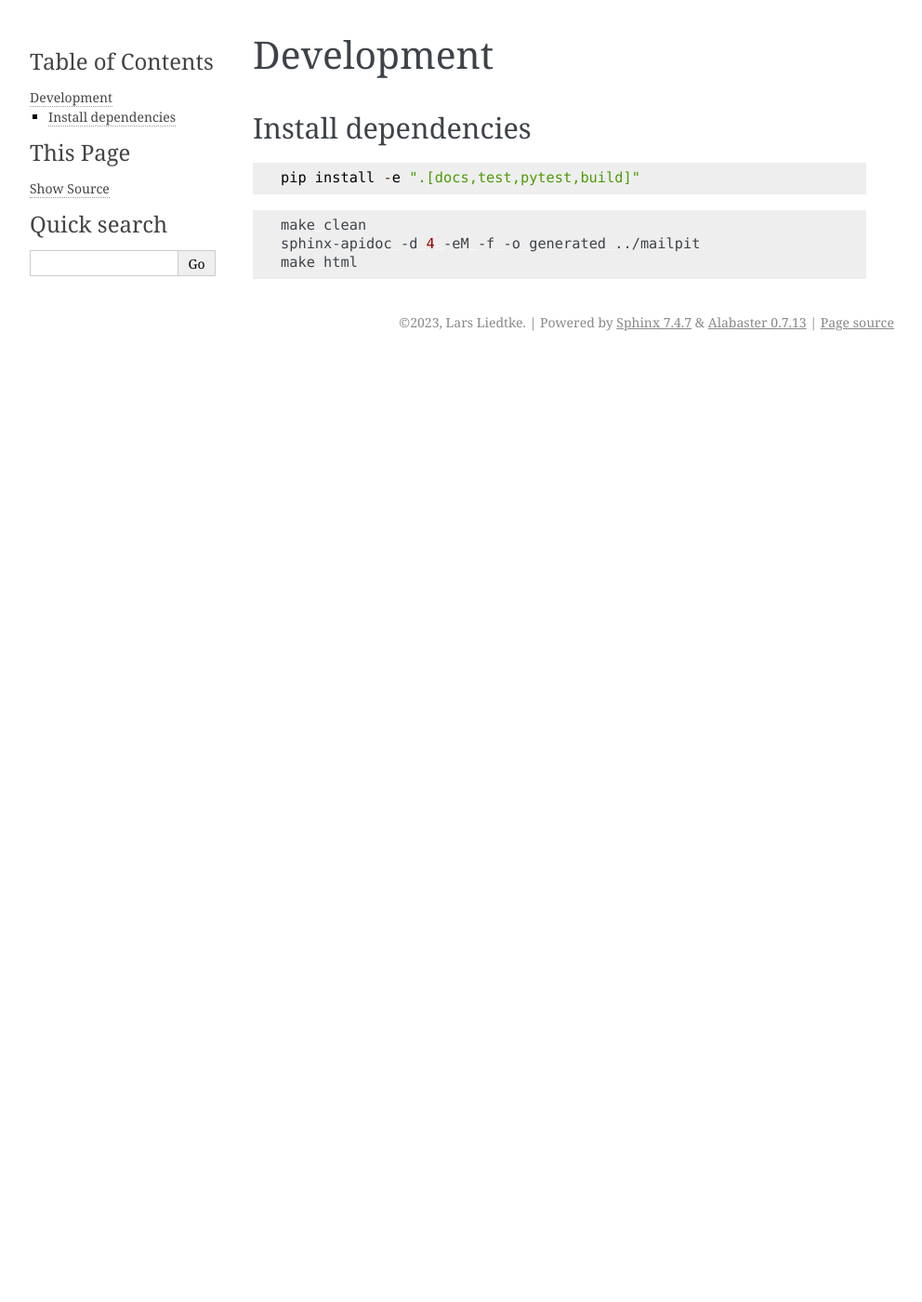
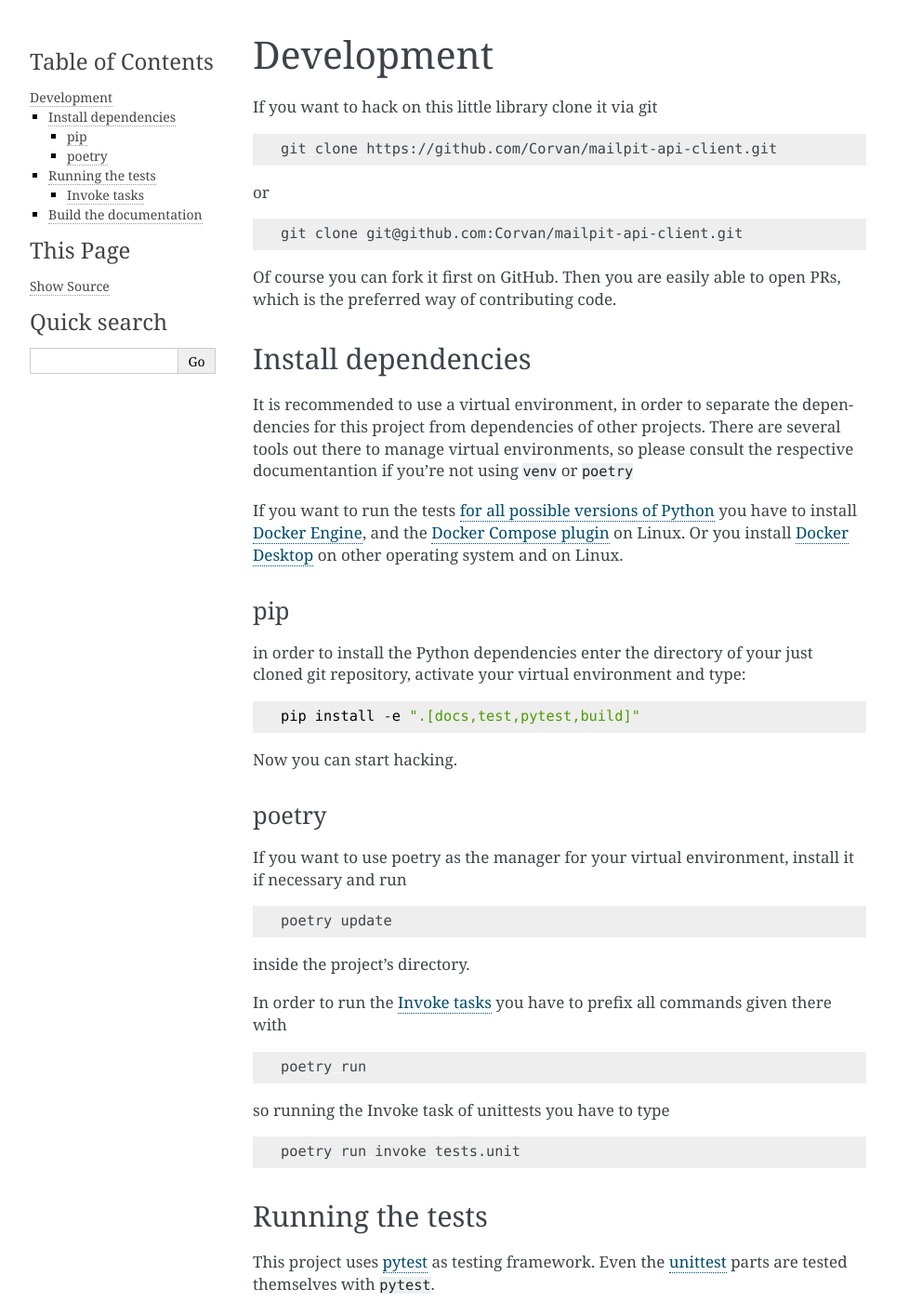
Before and after one commit to Corvan/mailpit-api-client, a Sphinx documentation site: the page built from docs/development.rst, in a window 1280 px wide and 1400 px high. Shown: the whole window at 93% size, without its empty margins (148-1140 px from the left). Built offline with Sphinx 7.4.7, drawn with Linux system fonts in a browser that asks for light colours; pages that are not in the unit, such as notebooks, are missing from menus; some of the changed text lies outside the part shown.

Commit message:
docs: developer documentation

```diff
--- a/docs/development.rst
+++ b/docs/development.rst
@@ -1,17 +1,148 @@
 ===========
 Development
 ===========
+If you want to hack on this little library clone it via git
+
+.. code-block:: bash
+
+    git clone https://github.com/Corvan/mailpit-api-client.git
+
+or
+
+.. code-block:: bash
+
+    git clone git@github.com:Corvan/mailpit-api-client.git
+
+Of course you can fork it first on GitHub.
+Then you are easily able to open PRs, which is the preferred way of contributing code.
 
 --------------------
 Install dependencies
 --------------------
+It is recommended to use a virtual environment, in order to separate the dependencies
+for this project from dependencies of other projects.
+There are several tools out there to manage virtual environments, so please consult the
+respective documentantion if you're not using ``venv`` or ``poetry``
+
+If you want to run the tests :ref:`for all possible versions of Python <invoke-tasks>`
+you have to install `Docker Engine <https://docs.docker.com/engine/install/>`_, and the
+`Docker Compose plugin <https://docs.docker.com/compose/install/linux/>`_ on Linux.
+Or you install `Docker Desktop <https://docs.docker.com/get-docker/>`_ on other
+operating system and on Linux.
+
+___
+pip
+___
+
+in order to install the Python dependencies enter the directory of your just cloned
+git repository, activate your virtual environment and type:
 
 .. code-block:: python
 
     pip install -e ".[docs,test,pytest,build]"
 
+
+Now you can start hacking.
+
+______
+poetry
+______
+If you want to use poetry as the manager for your virtual environment, install it if
+necessary and run
+
 .. code-block:: bash
 
+    poetry update
+
+inside the project's directory.
+
+In order to run the :ref:`invoke-tasks` you have to prefix all commands given there with
+
+.. code-block:: bash
+
+    poetry run
+
+so running the Invoke task of unittests you have to type
+
+.. code-block:: bash
+
+    poetry run invoke tests.unit
+
+-----------------
+Running the tests
+-----------------
+This project uses `pytest <https://pytest.org>`_ as testing framework.
+Even the `unittest <https://docs.python.org/3/library/unittest.html>`_ parts are tested
+themselves with ``pytest``.
+
+There are two kinds of tests in this project:
+
+================== =================================================================================================
+test type          description
+================== =================================================================================================
+unit tests         unit tests are tests that check if a functionality works isolated from everything else
+integration tests  integration tests are tests that include dependencies, and check if functionalities work together
+================== =================================================================================================
+
+You can run the tests locally, but then you have to provide a `running Mailpit by
+yourself <https://github.com/axllent/mailpit/blob/develop/README.md>`_ for running the
+integration tests.
+
+.. _invoke-tasks:
+
+____________
+Invoke tasks
+____________
+
+In order to run the tests inside Docker containers, there are
+`Invoke <https://www.pyinvoke.org>`_ tasks that use Docker Compose to set-up all the
+necessary containers and run the checks and tests in them afterwards.
+At the end things are cleaned up again.
+
+.. code-block:: bash
+
+    $ invoke -l
+
+    Available tasks:
+
+    tests.checks
+    tests.integration
+    tests.unit
+
+There are some more tasks, but you can concentrate on those three.
+
+================= ===============================================================================================
+task              description
+================= ===============================================================================================
+tests.checks      runs code checks, like black (code formatting), ruff (linting), and mypy (static code analysis)
+tests.integration runs the integration tests
+tests.unit        runs the unit tests
+================= ===============================================================================================
+
+To run a task, simply type
+
+.. code-block:: bash
+
+    invoke <task>
+
+It is also possible to run multiple tasks at once
+
+.. code-block:: bash
+
+    invoke tests.checks tests.unit tests.integration
+
+For running the tests all the logging outputs are set to debug.
+So running them will produce *a lot* of output, but you will want to know why things
+go wrong.
+If you want to reduce the amount, have a look at :file:`pyproject.toml`
+
+-----------------------
+Build the documentation
+-----------------------
+
+.. code-block:: bash
+
+cd docs
     make clean
     sphinx-apidoc -d 4 -eM -f -o generated ../mailpit
     make html
```
Also changed, not shown: pyproject.toml (+6 -3 lines).
